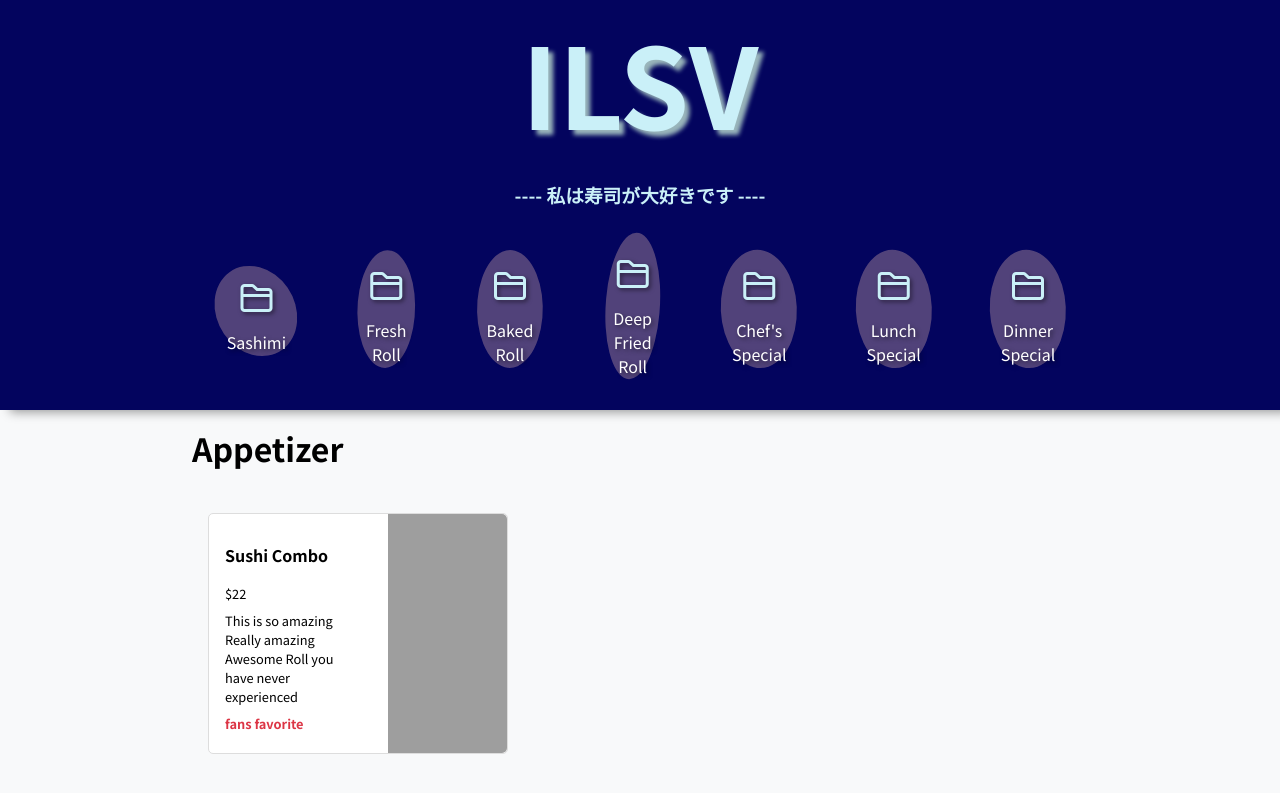
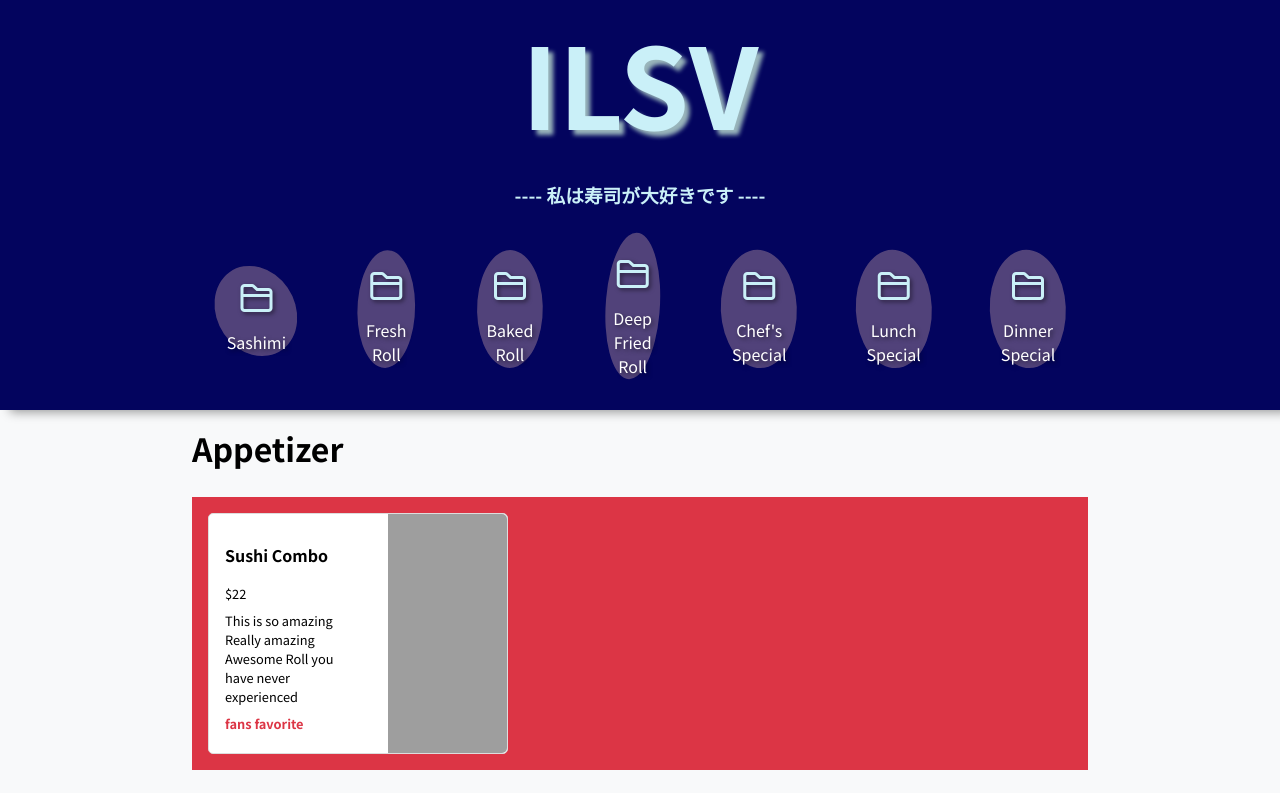
Before and after one commit to JD-Daehyun/Digital-Menu-ILSV, a plain HTML site: page index.html in a window 1280 px wide. Shown: the top 793 px of the page. Drawn offline with Linux system fonts and the light colour scheme; grey boxes are pictures that could not be loaded; a web font is replaced by a local one.

Commit message:
final touch up for menu styling besides menu having red background

```diff
--- a/CSS/style.css
+++ b/CSS/style.css
@@ -133,9 +133,9 @@ main {
     margin: 0 10em;
 }
 
-section{
+/* section{
     padding-bottom: 2em;
-}
+} */
 footer {
     /* background-color: #03045e;
     color: #caf0f8; */
@@ -153,7 +153,6 @@ footer {
     top: 280px;
     padding-top: 1em;
     /* Adding some space from header */
-
     border-radius: 8px;
     margin: 0 10em;
 }
@@ -185,6 +184,7 @@ footer {
 
 /* Styles for the menu section */
 .menu {
+    background-color: #dc3545;
     display: flex;
     justify-content: left;
     gap: 1em;
```
